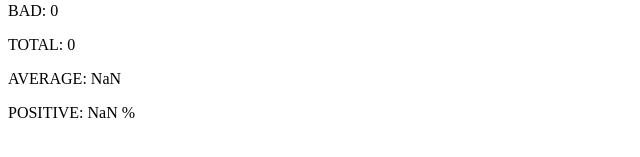
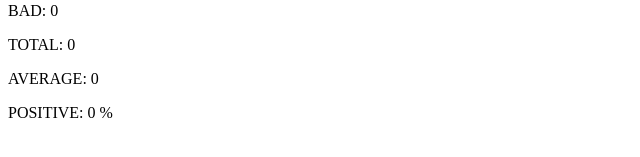
Before and after one commit to Serji2158/helsinki_university_fullstack_course, a React (Create React App) app in the folder unicafe/: page / in a window 1280 px wide. Shown: the part 221-378 px from the top of the page, without its empty margins (0-640 px from the left). Built offline with nearby package versions, Linux system fonts and the light colour scheme.

Commit message:
ex.1.8: completed

```diff
--- a/unicafe/src/App.js
+++ b/unicafe/src/App.js
@@ -17,6 +17,21 @@ const Bullet = ({ text, counter, props }) => (
 
 )
 
+const Statistics = ({text, good, neutral, bad, total, average, positive}) => {
+  return (
+    <>
+      <Title text={text} />
+      <Bullet text="GOOD" counter={good} />
+      <Bullet text="NEUTRAL" counter={neutral}/>
+      <Bullet text="BAD" counter={bad} />
+      <Bullet text="TOTAL" counter={total} />
+      <Bullet text="AVERAGE" counter={average} />
+      <Bullet text="POSITIVE" props="%" counter={positive} />
+    </>
+)
+}
+
+
 const App = () => {
   // save clicks of each button to its own state
   const [good, setGood] = useState(0)
@@ -31,9 +46,9 @@ const App = () => {
 
   const total = good + neutral + bad
 
-  const average = (good - bad)/total
+  const average = (good - bad)/total || 0
 
-  const positive = (good / total) * 100
+  const positive = (good / total) * 100 || 0
 
   return (
     <div>
@@ -41,13 +56,22 @@ const App = () => {
       <Button onClick={handleClickGood} text="GOOD" />
       <Button onClick={handleClickNeutral} text="NEUTRAL" />
       <Button onClick={handleClickBad} text="BAD" />
-      <Title text="Statistics" />
+      <Statistics
+        text="Statistics"
+        good={good}
+        neutral={neutral}
+        bad={bad}
+        total={total}
+        average={average}
+        positive={positive}
+      />
+      {/* <Title text="Statistics" />
       <Bullet text="GOOD" counter={good} />
       <Bullet text="NEUTRAL" counter={neutral}/>
       <Bullet text="BAD" counter={bad} />
       <Bullet text="TOTAL" counter={total} />
       <Bullet text="AVERAGE" counter={average} />
-      <Bullet text="POSITIVE" props="%" counter={positive} />
+      <Bullet text="POSITIVE" props="%" counter={positive} /> */}
     </div>
   )
 }
```
